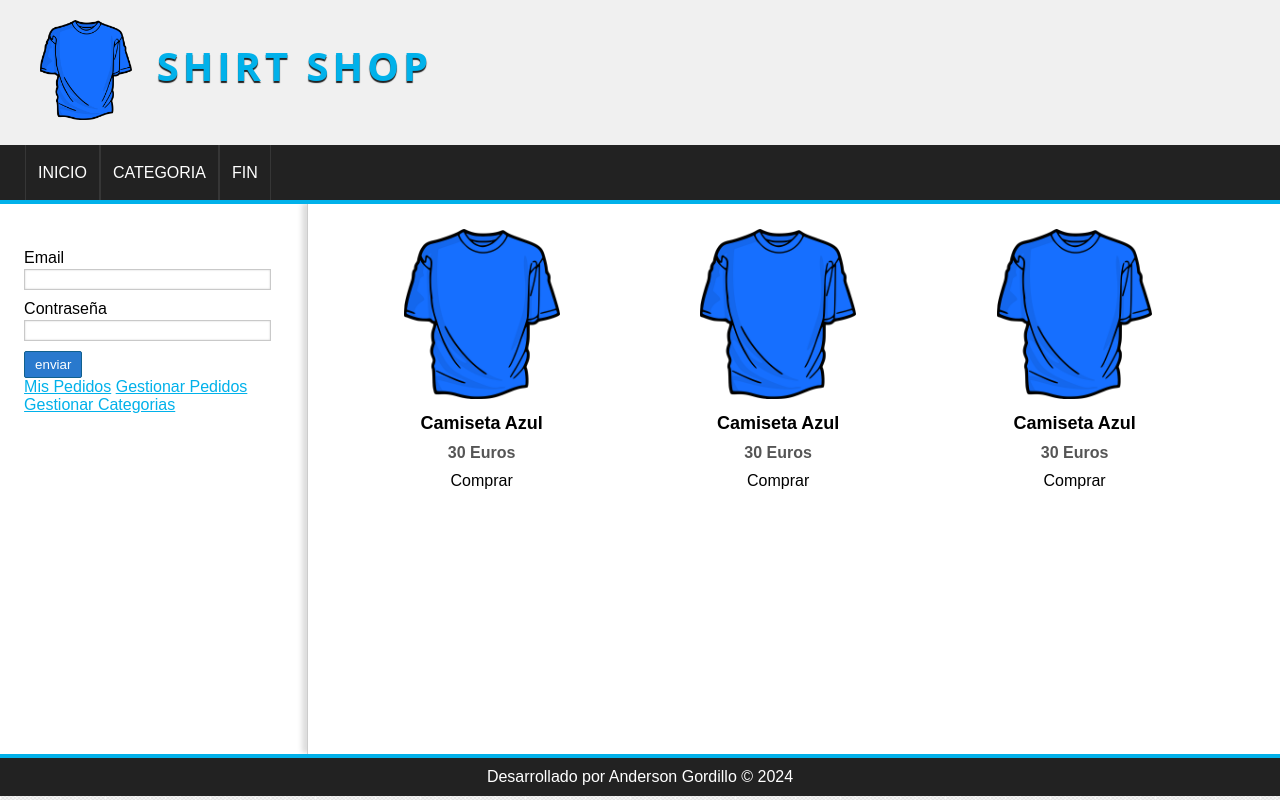
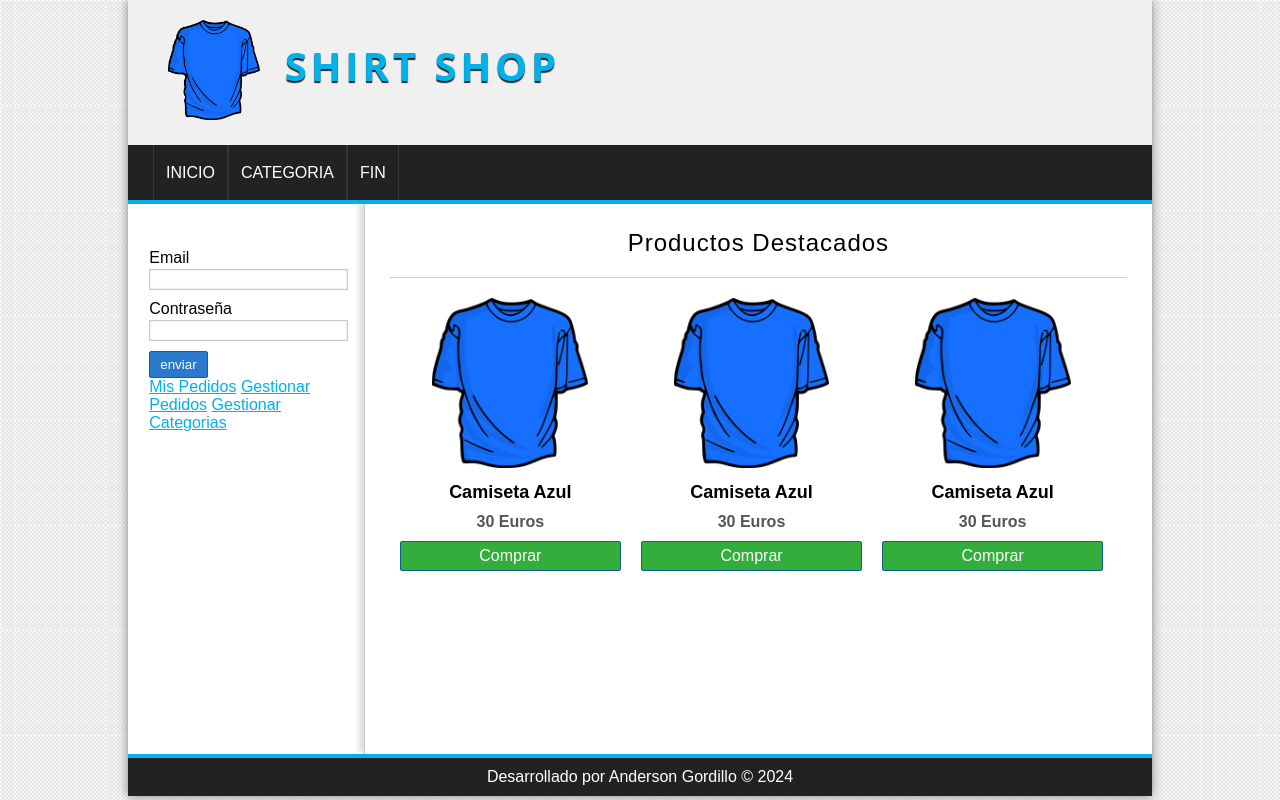
Before and after one commit to anderszzon/MasterPHP-MYSQL-POO-MVC, a PHP site: page / in a window 1280 px wide. Run offline with PHP 8.4, Linux system fonts and the light colour scheme.

Commit message:
Cambios HTML CSS desde HPx360

```diff
--- a/index.php
+++ b/index.php
@@ -1,12 +1,15 @@
 <!DOCTYPE html>
 <html lang="en">
+
 <head>
     <meta charset="UTF-8">
     <meta name="viewport" content="width=device-width, initial-scale=1.0">
     <title>Document</title>
     <link rel="stylesheet" href="assets/css/styles.css">
 </head>
+
 <body>
+    <div id="container">
 
         <!-- COMENTARIO  -->
         <header id="header">
@@ -58,25 +61,25 @@
             </aside>
 
             <div id="central">
-
+                <h1>Productos Destacados</h1>
                 <div class="product">
                     <img src="assets/img/camiseta.png" alt="">
                     <h2>Camiseta Azul</h2>
                     <p>30 Euros</p>
-                <a href="">Comprar</a>
+                    <a href="" class="button">Comprar</a>
                 </div>
 
                 <div class="product">
                     <img src="assets/img/camiseta.png" alt="">
                     <h2>Camiseta Azul</h2>
                     <p>30 Euros</p>
-                <a href="">Comprar</a>
+                    <a href="" class="button">Comprar</a>
                 </div>
                 <div class="product">
                     <img src="assets/img/camiseta.png" alt="">
                     <h2>Camiseta Azul</h2>
                     <p>30 Euros</p>
-                <a href="">Comprar</a>
+                    <a href="" class="button">Comprar</a>
                 </div>
 
             </div>
@@ -86,9 +89,11 @@
         <!-- PIE DE PAGINA  -->
         <footer id="footer">
             <p>
-                    Desarrollado por Anderson Gordillo &copy; <?=date('Y')?>
+                Desarrollado por Anderson Gordillo &copy; <?= date('Y') ?>
             </p>
         </footer>
 
+    </div>
 </body>
+
 </html>
```
Lines whose indentation alone changed are shown as unchanged.
